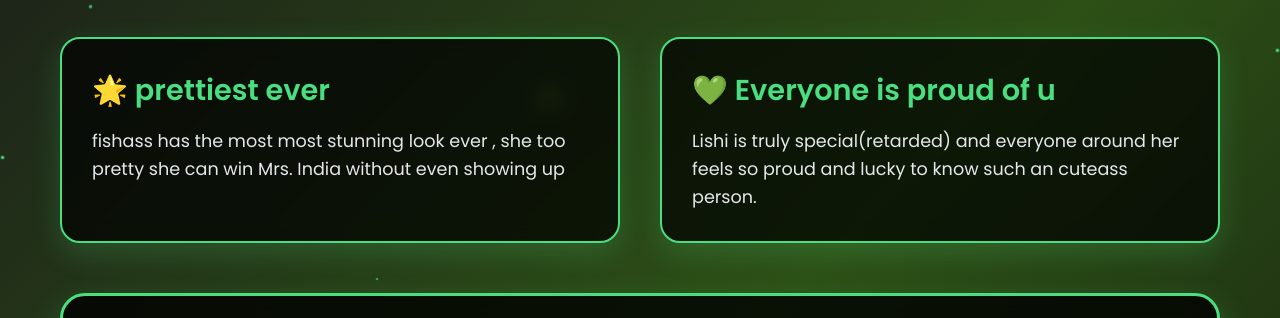
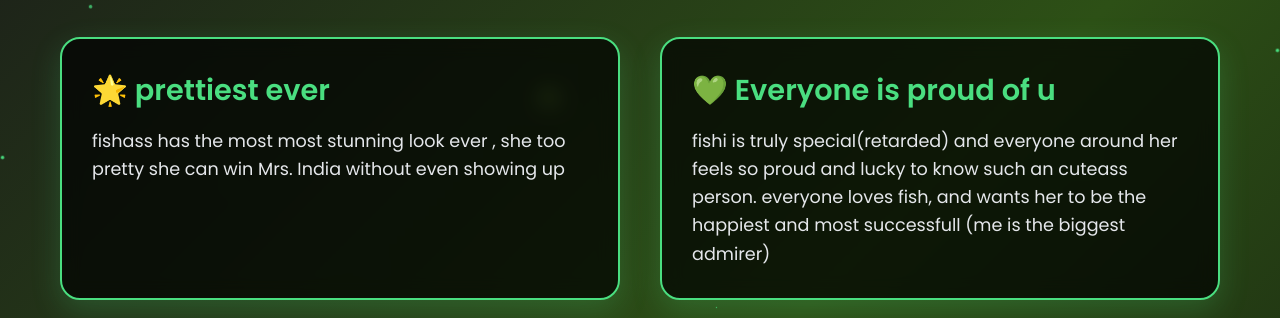
Before and after one commit to mohamedzayed80/fish-game-enhanced-mobile, a plain HTML site: page index.html in a window 1280 px wide. Shown: the part 270-588 px from the top of the page. Drawn offline with Linux system fonts and the light colour scheme.

Commit message:
Update index.html

```diff
--- a/index.html
+++ b/index.html
@@ -440,7 +440,7 @@
 
             <div class="card">
                 <h2 class="card-title">💚 Everyone is proud of u</h2>
-                <p class="card-text">Lishi is truly special(retarded) and everyone around her feels so proud and lucky to know such an cuteass person.  </p>
+                <p class="card-text">fishi is truly special(retarded) and everyone around her feels so proud and lucky to know such an cuteass person. everyone loves fish, and wants her to be the happiest and most successfull (me is the biggest admirer)   </p>
             </div>
         </div>
 
```
